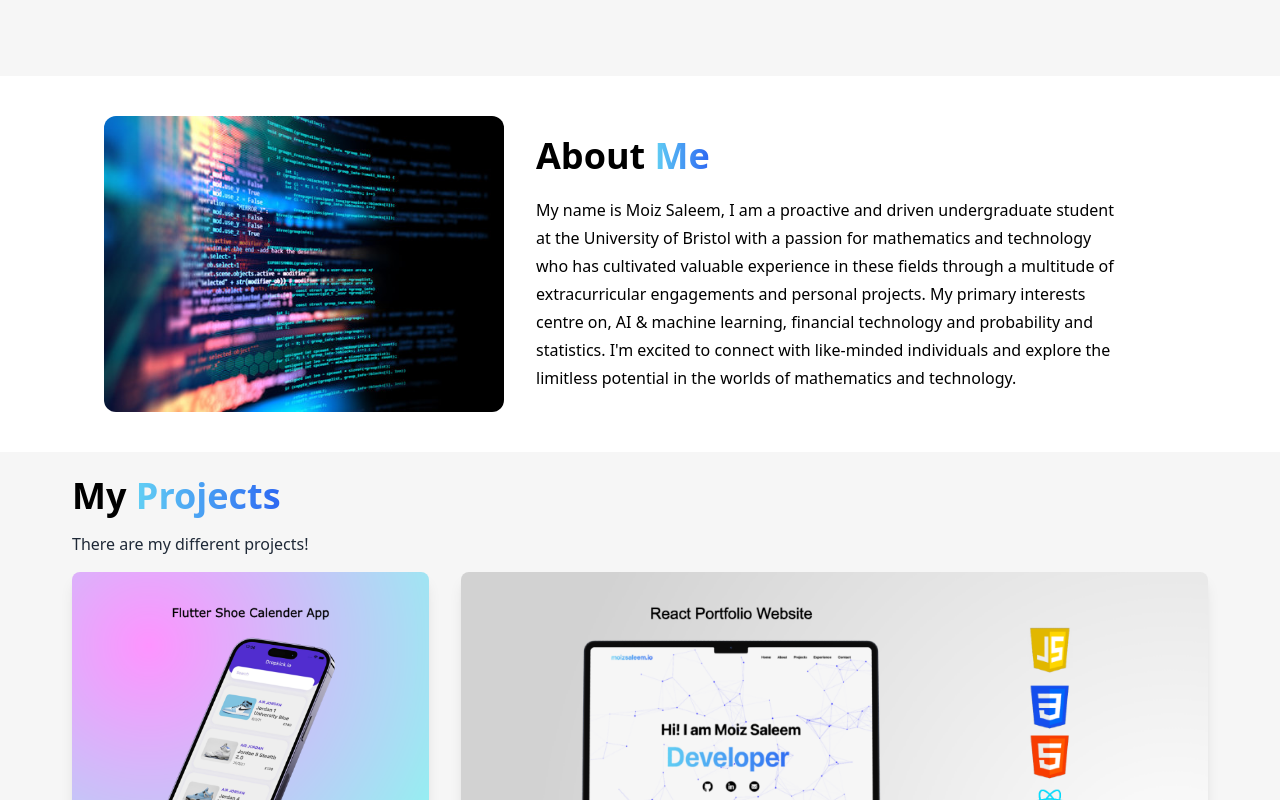
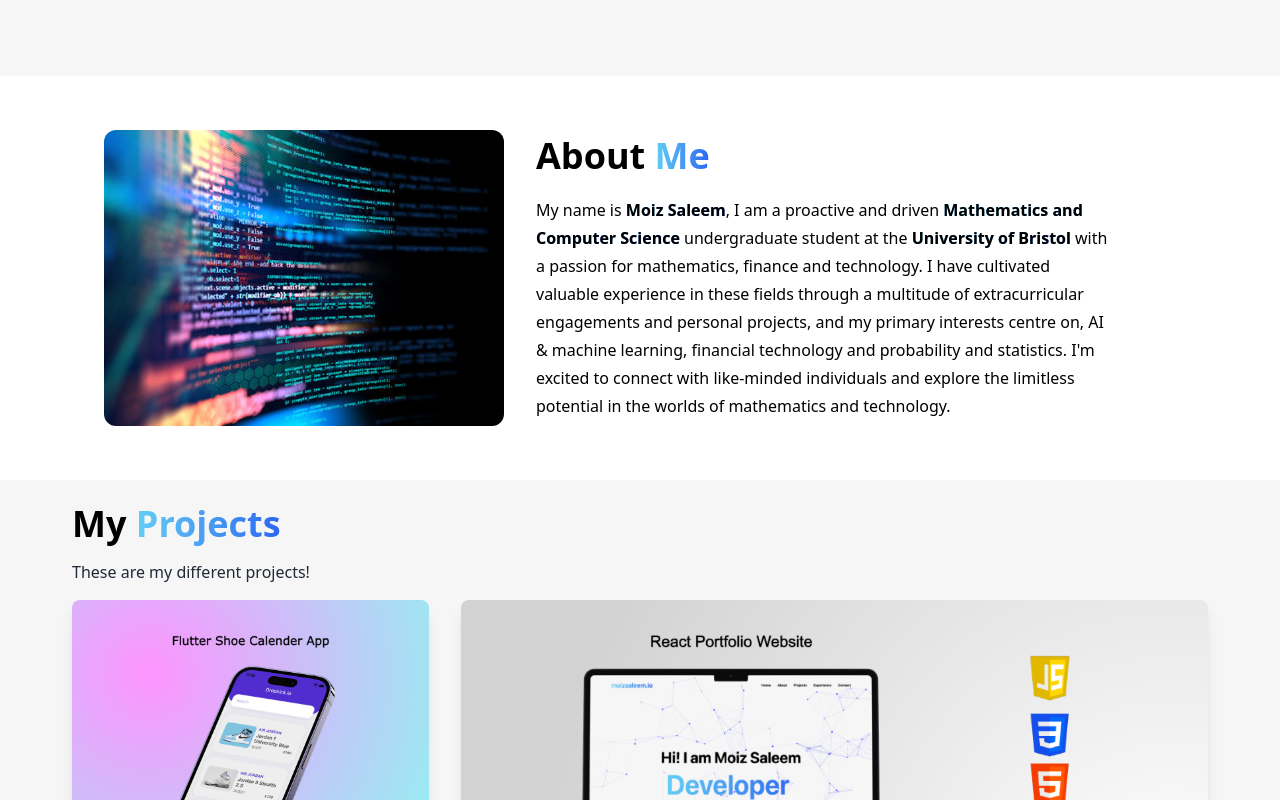
Before and after one commit to Moiz-16/js-css-portfolio-website, a React (Create React App) app: page / in a window 1280 px wide. Shown: the part 820-1620 px from the top of the page. Built offline with nearby package versions, Linux system fonts and the light colour scheme.

Commit message:
updated about me

```diff
--- a/src/components/About.jsx
+++ b/src/components/About.jsx
@@ -1,33 +1,47 @@
-import React from 'react'
-import fillerImg from '../assets/codingstockpic.jpg'
+import React from "react";
+import fillerImg from "../assets/codingstockpic.jpg";
 
 const About = () => {
   return (
-    <div className='py-10 h-auto bg-[#ffffff] text-black'>
-        <div className='flex md:flex-row flex-col-reverse items-center md:gap-6 gap-12 px-10 max-w-6xl mx-auto'>
+    <div className="py-10 h-auto bg-[#ffffff] text-black">
+      <div className="flex md:flex-row flex-col-reverse items-center md:gap-6 gap-12 px-10 max-w-6xl mx-auto">
         <div>
-                <div className='w-[400px] h-full'>
+          <div className="w-[400px] h-full">
             <img
               src={fillerImg}
-                        alt = ""
+              alt=""
               className="object-cover rounded-xl h-[300] "
             />
-
           </div>
         </div>
 
         <div>
-                <div className='p-2'>
-                    <div className='text-black my-3'>
-                        <h3 className='text-4xl font-semibold mb-5'>About <span className='primary-text'>Me</span></h3>
-                        <p className='tet-justify leading-7 w-11/12'>
-
-                        My name is Moiz Saleem, I am a proactive and driven undergraduate student at the University of Bristol with a passion for mathematics and technology who has cultivated valuable experience in these fields through a multitude of extracurricular engagements and personal projects. My primary interests centre on, AI & machine learning, financial technology and probability and statistics. I'm excited to connect with like-minded individuals and explore the limitless potential in the worlds of mathematics and technology.
-
+          <div className="p-2">
+            <div className="text-black my-3">
+              <h3 className="text-4xl font-semibold mb-5">
+                About <span className="primary-text">Me</span>
+              </h3>
+              <p className="tet-justify leading-7 w-11/12">
+                My name is{" "}
+                <span className=" text-black font-semibold">Moiz Saleem</span>,
+                I am a proactive and driven{" "}
+                <span className=" text-black font-semibold">
+                  Mathematics and Computer Science
+                </span>{" "}
+                undergraduate student at the
+                <span className=" text-black font-semibold">
+                  {" "}
+                  University of Bristol
+                </span>{" "}
+                with a passion for mathematics, finance and technology. I have
+                cultivated valuable experience in these fields through a
+                multitude of extracurricular engagements and personal projects,
+                and my primary interests centre on, AI & machine learning,
+                financial technology and probability and statistics. I'm excited
+                to connect with like-minded individuals and explore the
+                limitless potential in the worlds of mathematics and technology.
               </p>
-
             </div>
-
           </div>
           {/* <div className='flex mt-10 items-center gap-7'>
 
@@ -55,13 +69,9 @@ const About = () => {
 
                 </div> */}
         </div>
-
-
-
-
       </div>
     </div>
-  )
-}
+  );
+};
 
-export default About
+export default About;
--- a/src/components/Projects.jsx
+++ b/src/components/Projects.jsx
@@ -14,7 +14,7 @@ const Projects = () => {
               <h3 class="text-4xl font-semibold ">
                 My <span>Projects</span>
               </h3>
-              <p class="text-gray-800">There are my different projects!</p>
+              <p class="text-gray-800">These are my different projects!</p>
             </div>
           </div>
           <div class="grid gap-4 grid-cols-3 sm:grid-cols-3 md:gap-6 xl:gap-8">
```
Lines whose indentation alone changed are shown as unchanged.
